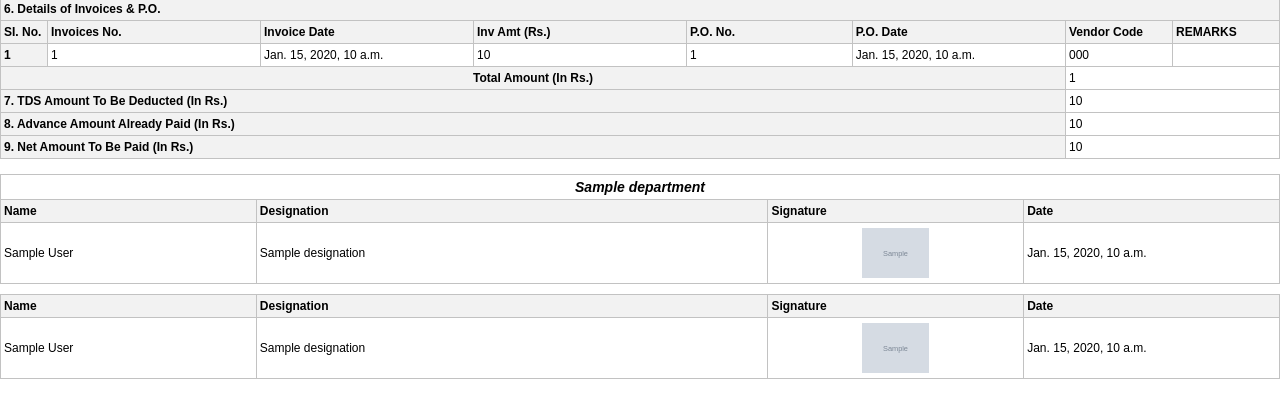
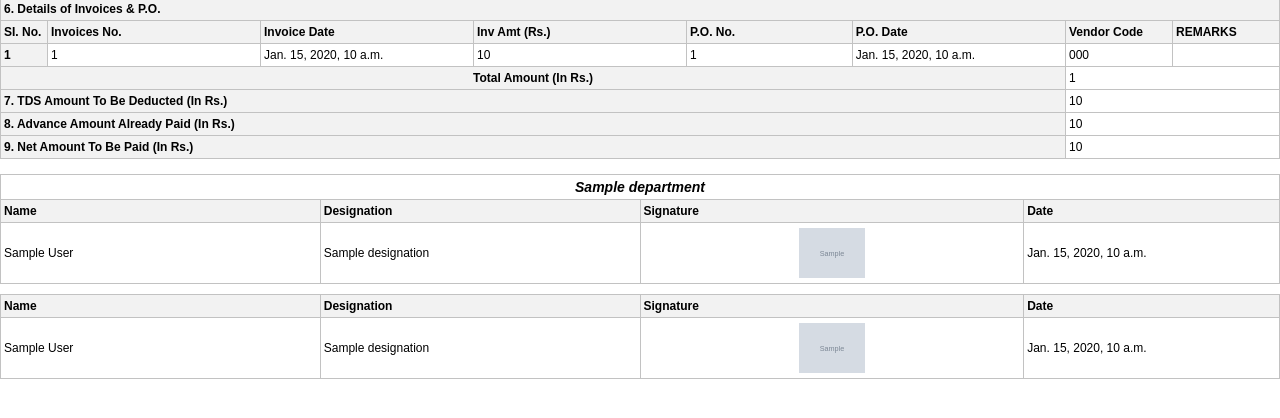
Before and after one commit to tcbinfotechpvtltd/kimsdms, a Django app: template organization/templates/report.html in a window 1280 px wide. Shown: the part 221-639 px from the top of the page. Run offline with Django 5.2, Linux system fonts and the light colour scheme; tables that the repository leaves empty hold one stand-in row (values such as "Sample post"); the template is opened without the code that fills it: values that come from a table or form of the project are taken from there, most other values are stand-ins (such as "Sample title", 1, 10 or a date in 2020); grey boxes marked "Sample" are stand-in pictures.

Commit message:
template changes

```diff
--- a/organization/templates/report.html
+++ b/organization/templates/report.html
@@ -231,9 +231,9 @@
             </td>
         </tr>
         <tr>
-            <th style="width: 20%;">Name</th>
-            <th style="width: 40%;">Designation</th>
-            <th style="width: 20%;">Signature</th>
+            <th style="width: 25%;">Name</th>
+            <th style="width: 25%;">Designation</th>
+            <th style="width: 30%;">Signature</th>
             <th style="width: 20%;">Date</th>
         </tr>
 
@@ -264,9 +264,9 @@
     {% if wo_dept_map_approved_users %}
     <table {% if dept_map_approved_users %}style="margin-top: 10px;"{% endif %}>
         <tr>
-            <th style="width: 20%;">Name</th>
-            <th style="width: 40%;">Designation</th>
-            <th style="width: 20%;">Signature</th>
+            <th style="width: 25%;">Name</th>
+            <th style="width: 25%;">Designation</th>
+            <th style="width: 30%;">Signature</th>
             <th style="width: 20%;">Date</th>
         </tr>
 
```
Also changed, not shown: organization/templates/report-print.html (+6 -6 lines).
